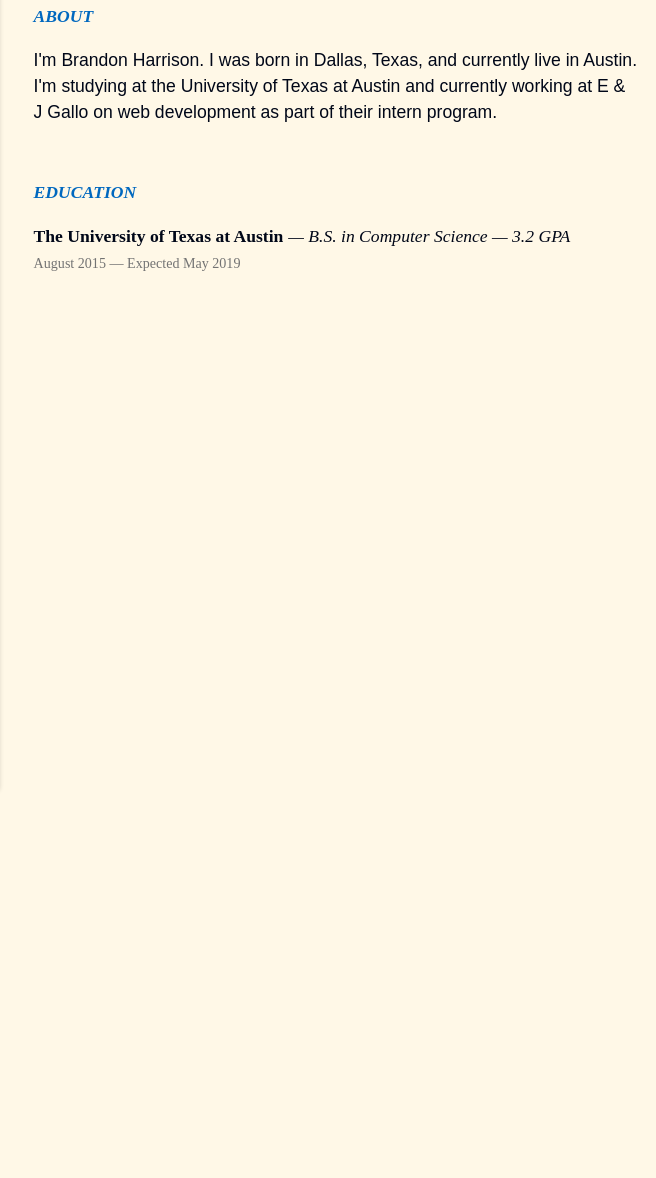
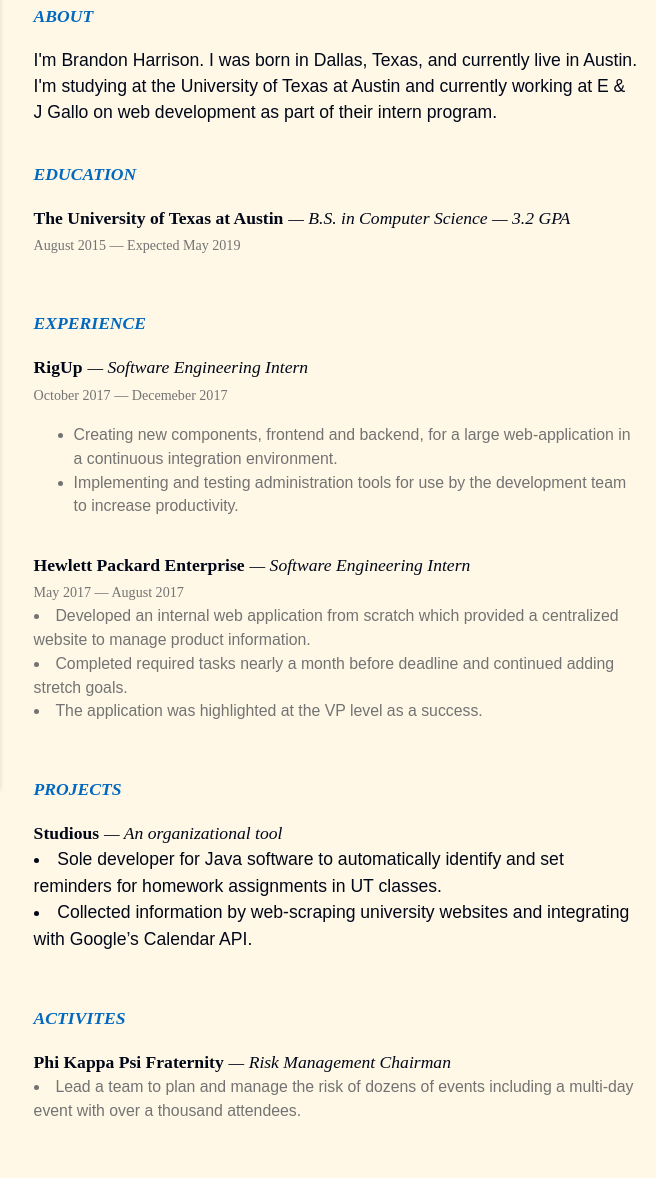
Before and after one commit to BrandonHarrisonCode/Personal-Website, a plain HTML site: page public_html/index.html in a window 1280 px wide. Shown: the part 15-1193 px from the top of the page, 624-1280 px from the left. Before the commit the page ends 800 px from the top, so only its background shows below. Drawn offline with Linux system fonts and the light colour scheme.

Commit message:
Add more info to resume

```diff
--- a/public_html/css/main.css
+++ b/public_html/css/main.css
@@ -66,18 +66,28 @@
 }
 
 .section {
-    padding-bottom: 3em;
+    padding-bottom: 2em;
     line-heigth: 3;
 }
 
-.main {
+.entry {
+    padding-bottom: 1em;
+}
+
+.entrytitle {
     font-family: "merriweather";
     font-weight: bold;
 }
 
-.detail {
+.subtitle {
     font-family: "merriweather";
     font-style: italic;
+}
+
+.detail {
+    font-familiy: "merriweather";
+    font-size: .9em;
+    color: #737373;
 }
 
 .date {
--- a/public_html/index.html
+++ b/public_html/index.html
@@ -22,9 +22,56 @@
           </div>
           <div class="section">
             <h4>Education</h4>
-            <span class="main">The University of Texas at Austin</span>
-            <span class="detail"> &mdash; B.S. in Computer Science &mdash; 3.2 GPA</span>
-            </br><span class="date">August 2015 &mdash; Expected May 2019</span>
+            <div class="entry">
+              <span class="entrytitle">The University of Texas at Austin</span>
+              <span class="subtitle"> &mdash; B.S. in Computer Science &mdash; 3.2 GPA</span>
+              <br><span class="date">August 2015 &mdash; Expected May 2019</span>
+            </div>
+          </div>
+          <div class="section">
+            <h4>Experience</h4>
+            <div class="entry">
+              <span class="entrytitle">RigUp</span>
+              <span class="subtitle"> &mdash; Software Engineering Intern</span>
+              <br><span class="date">October 2017 &mdash; Decemeber 2017</span>
+              <div class="detail">
+                <ul>
+                  <li>Creating new components, frontend and backend, for a large web-application in a continuous integration environment.</li>
+                  <li>Implementing and testing administration tools for use by the development team to increase productivity.</li>
+                </ul>
+              </div>
+            </div>
+            <div class="entry">
+              <span class="entrytitle">Hewlett Packard Enterprise</span>
+              <span class="subtitle"> &mdash; Software Engineering Intern</span>
+              <br><span class="date">May 2017 &mdash; August 2017</span>
+              <div class="detail">
+                <li>Developed an internal web application from scratch which provided a centralized website to manage product information.</li>
+<li>Completed required tasks nearly a month before deadline and continued adding stretch goals.</li>
+<li>The application was highlighted at the VP level as a success.</li>
+              </div>
+            </div>
+          </div>
+          <div class="section">
+            <h4>Projects</h4>
+            <div class="entry">
+              <span class="entrytitle">Studious</span>
+              <span class="subtitle"> &mdash; An organizational tool</span>
+              <div class="detial">
+              <li>Sole developer for Java software to automatically identify and set reminders for homework assignments in UT classes.</li>
+              <li>Collected information by web-scraping university websites and integrating with Google’s Calendar API.</li>
+              </div>
+            </div>
+          </div>
+          <div class="section">
+            <h4>Activites</h4>
+            <div class="entry">
+              <span class="entrytitle">Phi Kappa Psi Fraternity</span>
+              <span class="subtitle"> &mdash; Risk Management Chairman</span>
+              <div class="detail">
+                <li>Lead a team to plan and manage the risk of dozens of events including a multi-day event with over a thousand attendees.</li>
+              </div>
+            </div>
           </div>
         </div>
       </div>
```
